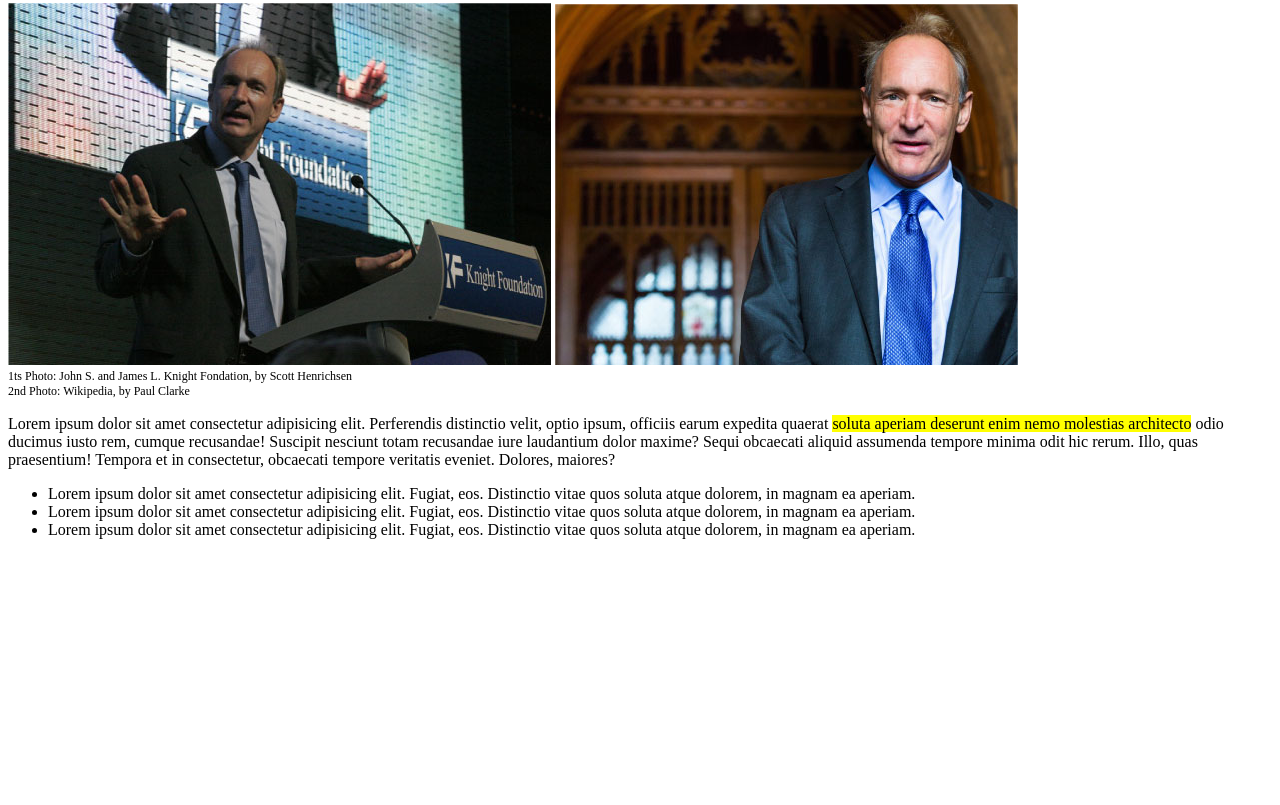
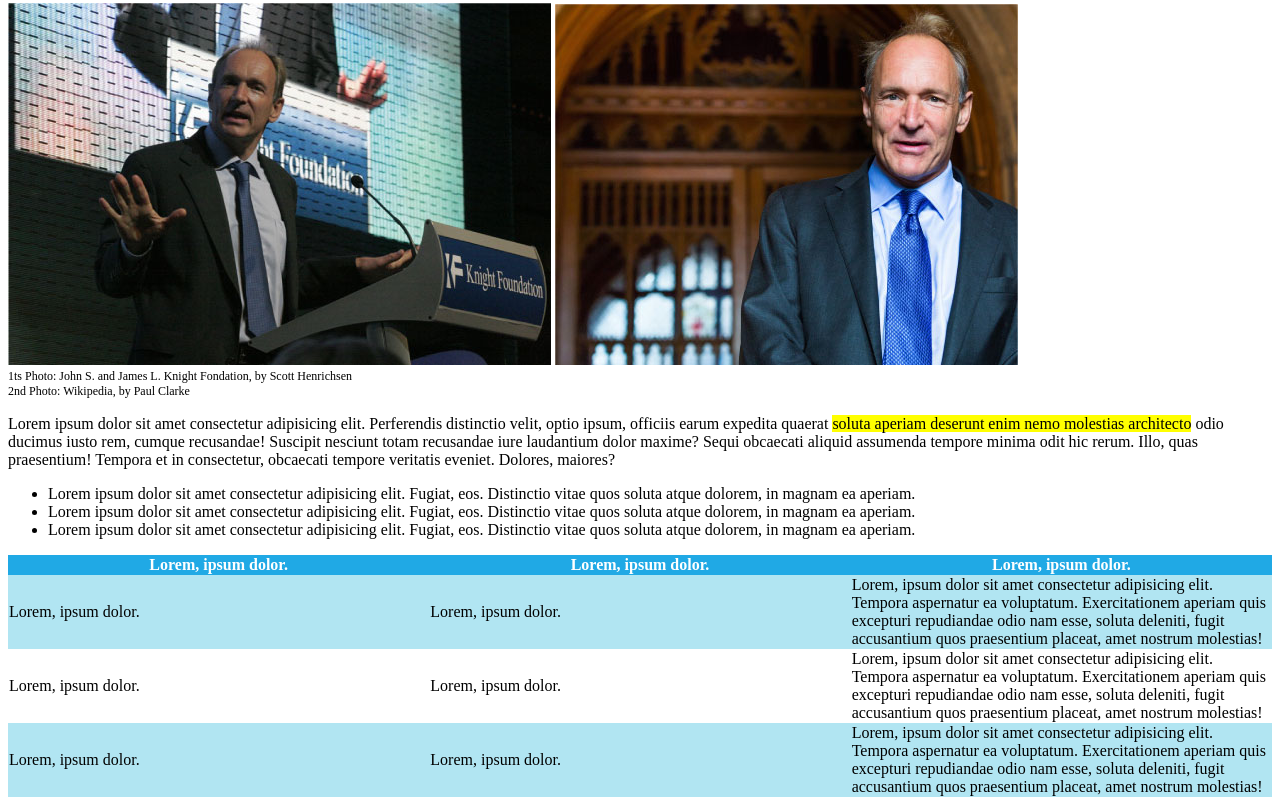
Before and after one commit to albertobaggio96/html-css-booleaner, a plain HTML site: page index.html in a window 1280 px wide. Shown: the part 371-1176 px from the top of the page. Before the commit the page ends 926 px from the top, so only its background shows below. Drawn offline with Linux system fonts and the light colour scheme.

Commit message:
add table to the article

```diff
--- a/css/style.css
+++ b/css/style.css
@@ -37,3 +37,18 @@ header h1{
 p span{
   background-color: #FFFF00;
 }
+
+table{
+  table-layout: fixed;
+  width: 100%;
+  border-spacing: 0;
+}
+
+th{
+  background-color: #20A9E5;
+  color: white;
+}
+
+tbody tr:nth-child(odd) {
+  background-color: #B1E5F2;
+}
--- a/index.html
+++ b/index.html
@@ -35,6 +35,31 @@
           <li>Lorem ipsum dolor sit amet consectetur adipisicing elit. Fugiat, eos. Distinctio vitae quos soluta atque dolorem, in magnam ea aperiam.</li>
         </ul>
 
+        <table>
+          <thead>
+            <tr>
+              <th>Lorem, ipsum dolor.</th>
+              <th>Lorem, ipsum dolor.</th>
+              <th>Lorem, ipsum dolor.</th>
+            </tr>
+          </thead>
+          <tbody>
+            <tr>
+              <td>Lorem, ipsum dolor.</td>
+              <td>Lorem, ipsum dolor.</td>
+              <td>Lorem, ipsum dolor sit amet consectetur adipisicing elit. Tempora aspernatur ea voluptatum. Exercitationem aperiam quis excepturi repudiandae odio nam esse, soluta deleniti, fugit accusantium quos praesentium placeat, amet nostrum molestias!</td>
+            </tr>
+            <tr>
+              <td>Lorem, ipsum dolor.</td>
+              <td>Lorem, ipsum dolor.</td>
+              <td>Lorem, ipsum dolor sit amet consectetur adipisicing elit. Tempora aspernatur ea voluptatum. Exercitationem aperiam quis excepturi repudiandae odio nam esse, soluta deleniti, fugit accusantium quos praesentium placeat, amet nostrum molestias!</td>
+            </tr><tr>
+              <td>Lorem, ipsum dolor.</td>
+              <td>Lorem, ipsum dolor.</td>
+              <td>Lorem, ipsum dolor sit amet consectetur adipisicing elit. Tempora aspernatur ea voluptatum. Exercitationem aperiam quis excepturi repudiandae odio nam esse, soluta deleniti, fugit accusantium quos praesentium placeat, amet nostrum molestias!</td>
+            </tr>
+          </tbody>
+        </table>
       </article>
     </main>
 
```
